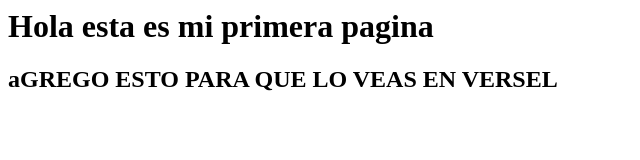
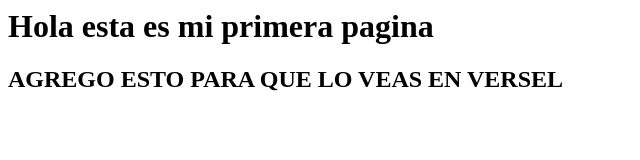
Before and after one commit to peyrot/25deMayo, a plain HTML site: page index.html in a window 1280 px wide. Shown: the whole page, without its empty margins (0-640 px from the left). Drawn offline with Linux system fonts and the light colour scheme.

Commit message:
Update index.html

```diff
--- a/index.html
+++ b/index.html
@@ -1,2 +1,2 @@
 <h1>Hola esta es mi primera pagina</h1>
-<h2>aGREGO ESTO PARA QUE LO VEAS EN VERSEL</h2>
+<h2>AGREGO ESTO PARA QUE LO VEAS EN VERSEL</h2>
```
